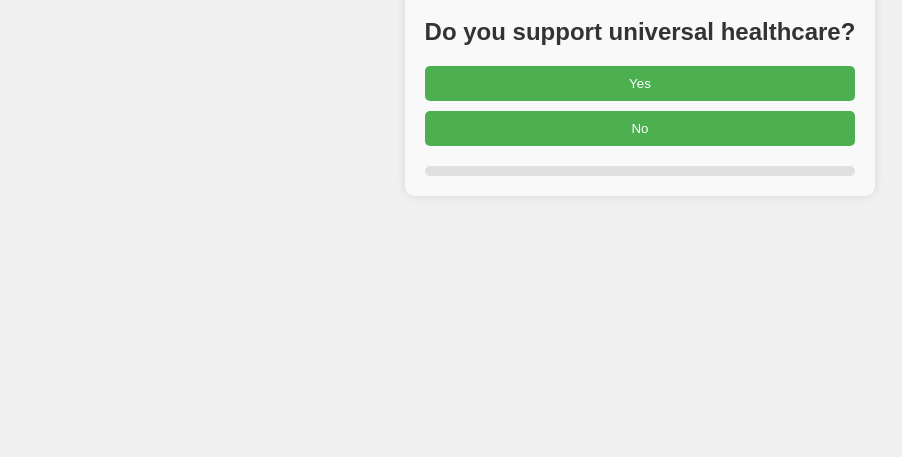
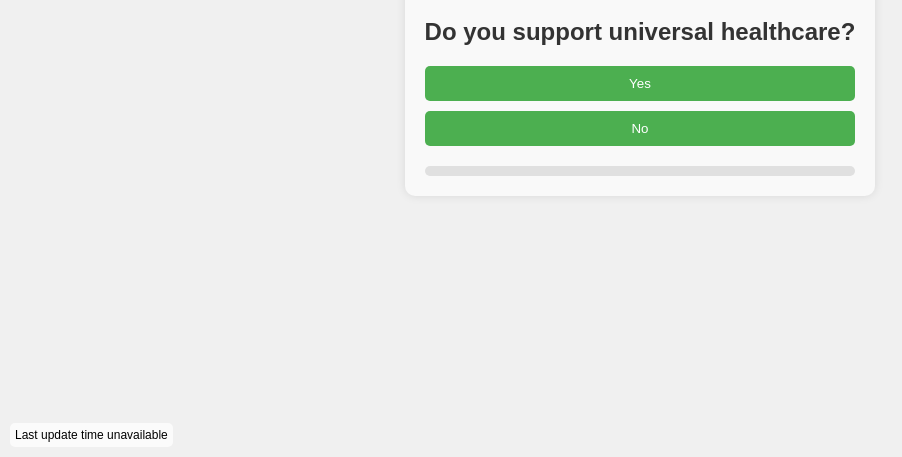
Before and after one commit to OVDRStudiosTeam/theliberalcatcher, a website: page quiz/liberal.html in a window 1280 px wide. Shown: the part 343-800 px from the top of the page, without its empty margins (0-902 px from the left). Drawn offline with Linux system fonts and the light colour scheme.

Commit message:
Update liberal.html

```diff
--- a/quiz/liberal.html
+++ b/quiz/liberal.html
@@ -99,6 +99,7 @@
         <div class="progress-bar">
             <div class="progress" id="progressBar"></div>
         </div>
+        <div id="lastUpdated" class="last-updated"></div>
     </div>
 
     <script>
```
